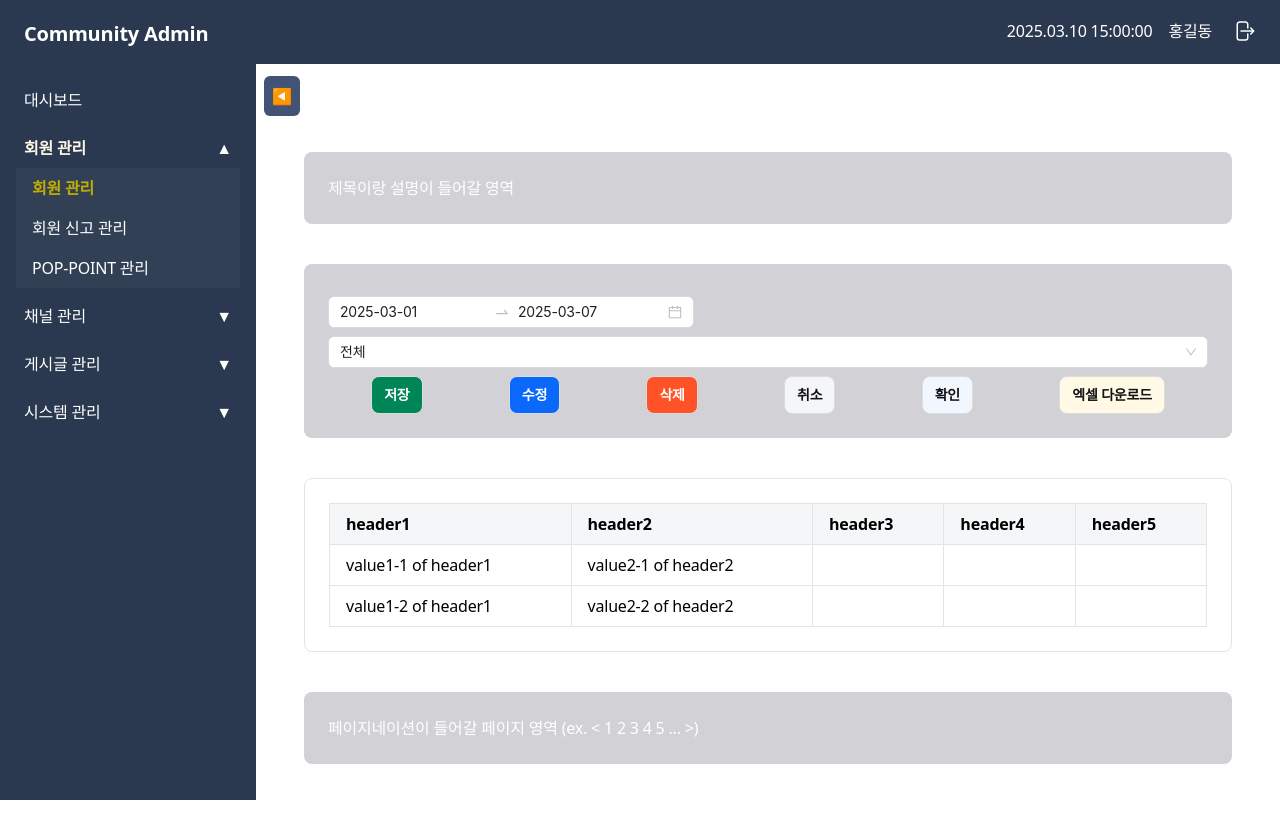
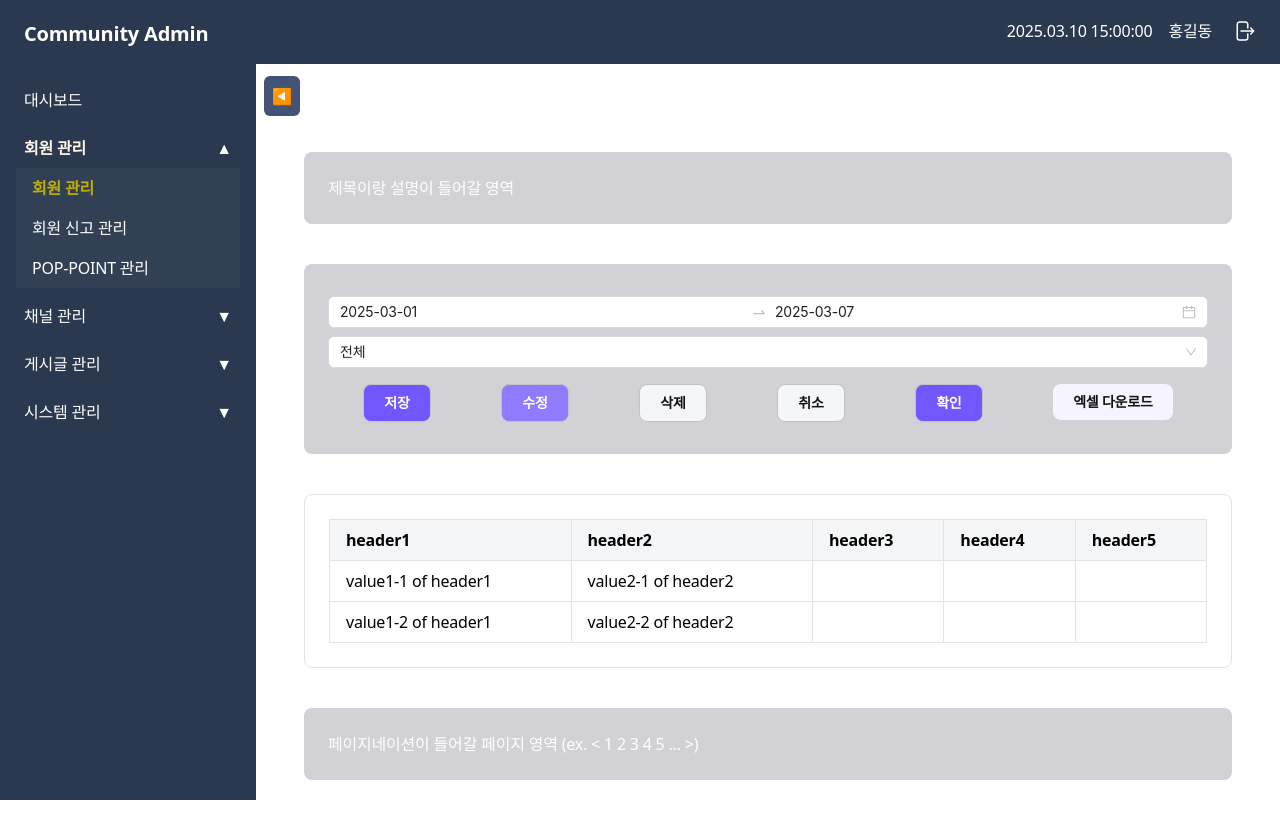
Before and after one commit to Namkyungyun/naamk-admin-portal, a Next.js app: page /test in a window 1280 px wide. Shown: the top 838 px of the page. Built offline with nearby package versions, Linux system fonts and the light colour scheme; no server answers; sample sign-in values are in the browser's storage.

Commit message:
fix component align design

```diff
--- a/app/(portal)/component/Buttons.jsx
+++ b/app/(portal)/component/Buttons.jsx
@@ -3,91 +3,89 @@
 import { SmallIconButton } from "@/app/components/Buttons";
 
 const style = {
-  disabled: "text-fg-disabled bg-disabled",
-  save: "text-fg-static-light bg-success-contrast border border-bd-interactive-primary",
-  update:
-    "text-fg-static-light bg-info-contrast border border-bd-interactive-primary",
-  delete:
-    "text-fg-static-light bg-danger-primary border border-bd-interactive-primary",
-  confirm: "text-fg-base bg-info border border-bd-interactive-primary",
-  download: "text-fg-base bg-warning border border-bd-interactive-primary",
-  cancel: "text-fg-base bg-subtle border border-bd-interactive-primary",
+  disabled: "text-fg-disabled bg-disabled border border-bd-disabled",
+  save: "text-fg-static-light bg-brand-100 border border-bd-disabled",
+  update: "text-fg-static-light bg-brand-50 border border-bd-disabled",
+  delete: "text-fg-base bg-subtle border border-bd-disabled",
+  confirm: "text-fg-static-light bg-brand-100 border border-bd-disabled",
+  download: "text-fg-base bg-brand-10 border-bd-interactive-primary",
+  cancel: "text-fg-base bg-subtle border border-bd-disabled",
 };
 
 export function SaveButton({ disabled, onClick }) {
   return (
+    <div className="m-2">
       <SmallIconButton
         disabled={disabled}
         bgClassName={style.save}
         text="저장"
         onClick={onClick}
-    >
-      {/* <Add /> */}
-    </SmallIconButton>
+      />
+    </div>
   );
 }
 
 export function UpdateButton({ disabled, onClick }) {
   return (
+    <div className="m-2">
       <SmallIconButton
         disabled={disabled}
         bgClassName={style.update}
         text="수정"
         onClick={onClick}
-    >
-      {/* <Add /> */}
-    </SmallIconButton>
+      />
+    </div>
   );
 }
 
 export function DeleteButton({ disabled, onClick }) {
   return (
+    <div className="m-2">
       <SmallIconButton
         disabled={disabled}
         bgClassName={style.delete}
         text="삭제"
         onClick={onClick}
-    >
-      {/* <Add /> */}
-    </SmallIconButton>
+      />
+    </div>
   );
 }
 
 export function ConfirmButton({ disabled, onClick }) {
   return (
+    <div className="m-2">
       <SmallIconButton
         disabled={disabled}
         bgClassName={style.confirm}
         text="확인"
         onClick={onClick}
-    >
-      {/* <Add /> */}
-    </SmallIconButton>
+      />
+    </div>
   );
 }
 
 export function CancelButton({ disabled, onClick }) {
   return (
+    <div className="m-2">
       <SmallIconButton
         disabled={disabled}
         bgClassName={style.cancel}
         text="취소"
         onClick={onClick}
-    >
-      {/* <Add /> */}
-    </SmallIconButton>
+      />
+    </div>
   );
 }
 
 export function DownloadButton({ disabled, text, onClick }) {
   return (
+    <div className="m-2">
       <SmallIconButton
         disabled={disabled}
         bgClassName={style.download}
         text={text + " 다운로드"}
         onClick={onClick}
-    >
-      {/* <Add /> */}
-    </SmallIconButton>
+      />
+    </div>
   );
 }
--- a/app/(portal)/component/DatePicker.jsx
+++ b/app/(portal)/component/DatePicker.jsx
@@ -88,7 +88,7 @@ export function RangeDatePicker({
 
   return (
     <>
-      <div className="my-2 flex">
+      <div className="my-2">
         <RangePicker
           status={isRequired || !validation ? "error" : null}
           disabledDate={disabledDate}
@@ -96,6 +96,7 @@ export function RangeDatePicker({
           onOpenChange={onOpenChange}
           value={dates}
           maxDate={dayjs()}
+          style={{ width: "100%" }}
         />
       </div>
     </>
--- a/app/components/Buttons.jsx
+++ b/app/components/Buttons.jsx
@@ -15,7 +15,7 @@ export function SmallButton({
 }) {
   return (
     <button
-      className={`rounded-lg text-sm font-semibold px-3 py-2 disabled:bg-disabled disabled:text-fg-disabled disabled:cursor-not-allowed ${className} ${bgClassName}`}
+      className={`rounded-lg text-sm font-semibold px-5 py-2 disabled:bg-disabled disabled:text-fg-disabled disabled:cursor-not-allowed ${className} ${bgClassName}`}
       ref={btnRef}
       type={type}
       {...props}
```
Lines whose indentation alone changed are shown as unchanged.
